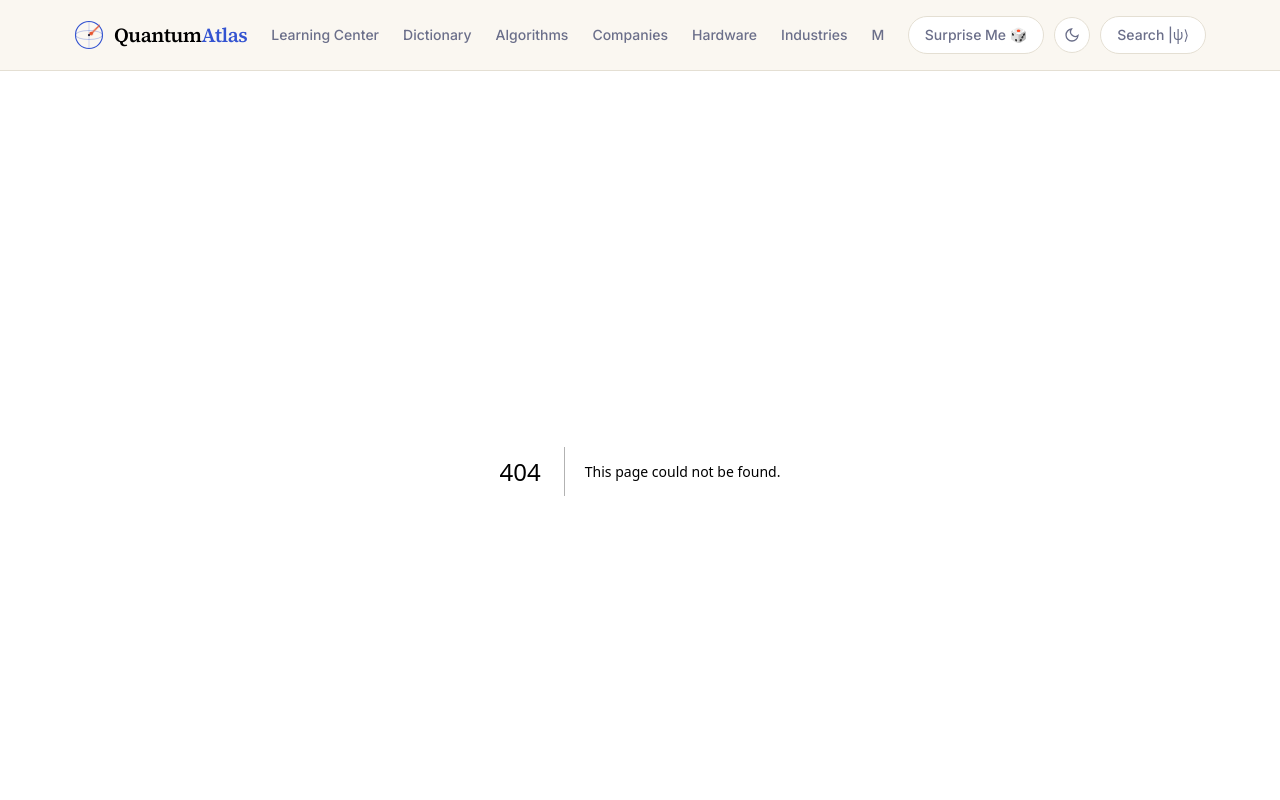
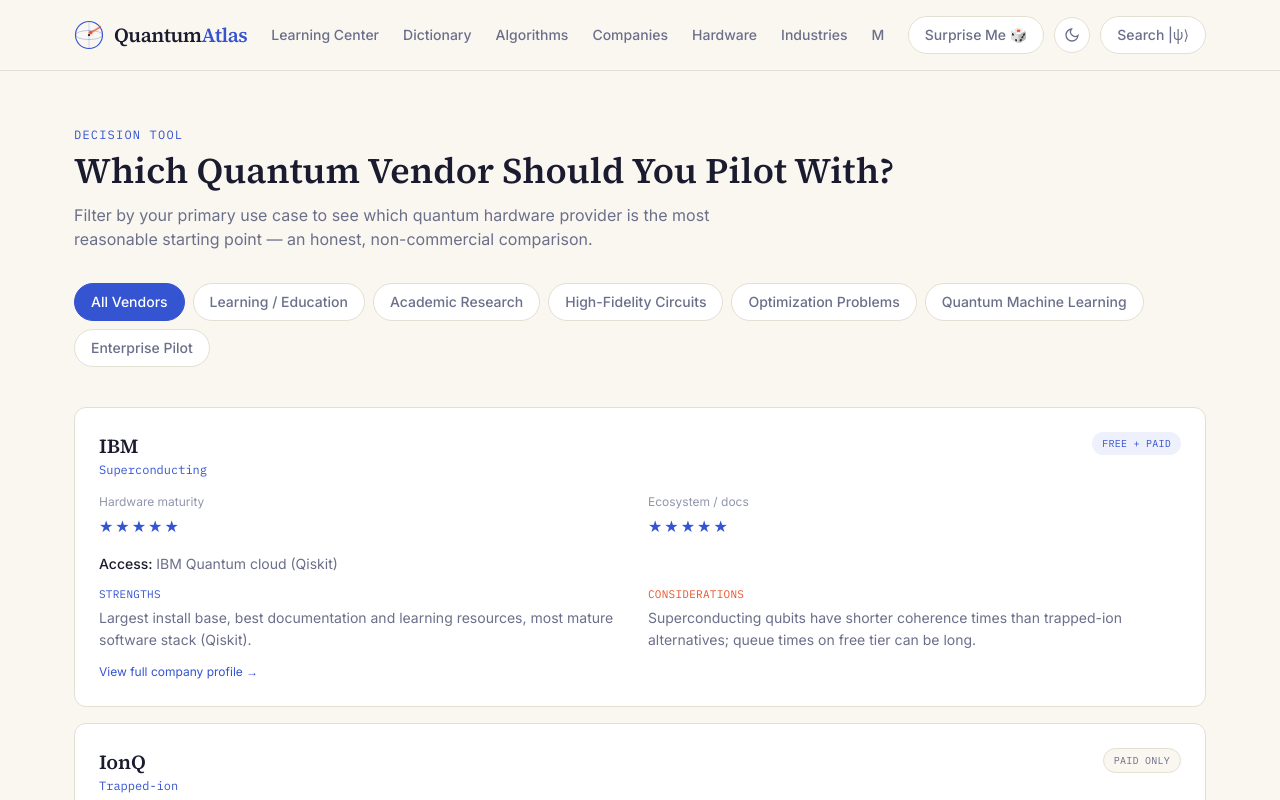
Before and after one commit to goalandpriority-ui/quantum-atlas, a Next.js app: page /vendor-comparison in a window 1280 px wide. Before the commit this address had no page. Shown: the top 800 px of the page. Built offline with nearby package versions, Linux system fonts and the light colour scheme.

Commit message:
Add vendor comparison page for quantum providers
This file implements a vendor comparison page for quantum computing providers, including filtering options based on use cases and displaying vendor details such as strengths and considerations.

```diff
--- /dev/null
+++ b/app/vendor-comparison/page.tsx
@@ -0,0 +1,245 @@
+"use client";
+
+import { useState } from "react";
+import Link from "next/link";
+
+type Vendor = {
+  name: string;
+  slug: string;
+  qubitType: string;
+  bestFor: string[];
+  accessModel: string;
+  maturity: number; // 1-5
+  ecosystemSize: number; // 1-5
+  pricing: "Free tier" | "Paid only" | "Free + Paid";
+  strengths: string;
+  considerations: string;
+};
+
+const vendors: Vendor[] = [
+  {
+    name: "IBM",
+    slug: "ibm",
+    qubitType: "Superconducting",
+    bestFor: ["learning", "research", "broad-ecosystem"],
+    accessModel: "IBM Quantum cloud (Qiskit)",
+    maturity: 5,
+    ecosystemSize: 5,
+    pricing: "Free + Paid",
+    strengths: "Largest install base, best documentation and learning resources, most mature software stack (Qiskit).",
+    considerations: "Superconducting qubits have shorter coherence times than trapped-ion alternatives; queue times on free tier can be long.",
+  },
+  {
+    name: "IonQ",
+    slug: "ionq",
+    qubitType: "Trapped-ion",
+    bestFor: ["high-fidelity", "research"],
+    accessModel: "AWS Braket, Azure Quantum, IonQ direct",
+    maturity: 4,
+    ecosystemSize: 3,
+    pricing: "Paid only",
+    strengths: "High gate fidelity, all-to-all qubit connectivity, publicly traded with transparent roadmap.",
+    considerations: "No meaningful free tier; smaller qubit counts than superconducting competitors.",
+  },
+  {
+    name: "Quantinuum",
+    slug: "quantinuum",
+    qubitType: "Trapped-ion (QCCD)",
+    bestFor: ["high-fidelity", "enterprise"],
+    accessModel: "Direct enterprise access, Azure Quantum",
+    maturity: 4,
+    ecosystemSize: 3,
+    pricing: "Paid only",
+    strengths: "Industry-leading two-qubit gate fidelity, strong enterprise relationships, recently public (Nasdaq: QNT).",
+    considerations: "Primarily enterprise-focused pricing; less accessible for individual learners or small pilots.",
+  },
+  {
+    name: "Rigetti",
+    slug: "rigetti",
+    qubitType: "Superconducting",
+    bestFor: ["learning", "hybrid-cloud"],
+    accessModel: "AWS Braket, Rigetti QCS",
+    maturity: 3,
+    ecosystemSize: 3,
+    pricing: "Free + Paid",
+    strengths: "Fast gate speeds, strong hybrid classical-quantum cloud integration, sells standalone QPU hardware (Novera).",
+    considerations: "Smaller qubit counts and lower fidelity than IBM or trapped-ion leaders in recent benchmarks.",
+  },
+  {
+    name: "D-Wave",
+    slug: "d-wave",
+    qubitType: "Quantum annealing",
+    bestFor: ["optimization-only"],
+    accessModel: "Leap cloud platform",
+    maturity: 5,
+    ecosystemSize: 3,
+    pricing: "Free + Paid",
+    strengths: "Largest qubit counts available (4000+), mature optimization-focused software, longest commercial track record.",
+    considerations: "Cannot run general gate-based algorithms (no Shor's, no Grover's) — purpose-built for optimization only.",
+  },
+  {
+    name: "Xanadu",
+    slug: "xanadu",
+    qubitType: "Photonic",
+    bestFor: ["quantum-ml", "research"],
+    accessModel: "Xanadu Cloud, PennyLane (open-source)",
+    maturity: 3,
+    ecosystemSize: 3,
+    pricing: "Free + Paid",
+    strengths: "Room-temperature operation, PennyLane is purpose-built for quantum machine learning, first publicly traded photonic company.",
+    considerations: "Photonic architecture is less proven at scale than superconducting or trapped-ion approaches.",
+  },
+  {
+    name: "Pasqal",
+    slug: "pasqal",
+    qubitType: "Neutral atom",
+    bestFor: ["simulation", "research"],
+    accessModel: "Pasqal Cloud, EuroHPC partnerships",
+    maturity: 3,
+    ecosystemSize: 2,
+    pricing: "Paid only",
+    strengths: "Reconfigurable qubit connectivity, well-suited to quantum simulation problems with geometric structure.",
+    considerations: "Smaller software ecosystem than IBM or Google; primarily research-focused access model.",
+  },
+];
+
+const useCaseFilters = [
+  { key: "all", label: "All Vendors" },
+  { key: "learning", label: "Learning / Education" },
+  { key: "research", label: "Academic Research" },
+  { key: "high-fidelity", label: "High-Fidelity Circuits" },
+  { key: "optimization-only", label: "Optimization Problems" },
+  { key: "quantum-ml", label: "Quantum Machine Learning" },
+  { key: "enterprise", label: "Enterprise Pilot" },
+];
+
+function StarRating({ value }: { value: number }) {
+  return (
+    <div className="flex gap-0.5">
+      {Array.from({ length: 5 }, (_, i) => (
+        <span key={i} className={i < value ? "text-quantum" : "text-line"}>★</span>
+      ))}
+    </div>
+  );
+}
+
+export default function VendorComparisonPage() {
+  const [filter, setFilter] = useState("all");
+
+  const filtered = filter === "all" ? vendors : vendors.filter((v) => v.bestFor.includes(filter));
+
+  return (
+    <div className="max-w-content mx-auto px-6 py-14">
+      <p className="font-mono text-xs uppercase tracking-widest text-quantum mb-2">
+        Decision Tool
+      </p>
+      <h1 className="font-serif text-3xl md:text-4xl font-semibold text-ink mb-3">
+        Which Quantum Vendor Should You Pilot With?
+      </h1>
+      <p className="text-ink-muted max-w-2xl mb-8">
+        Filter by your primary use case to see which quantum hardware
+        provider is the most reasonable starting point — an honest,
+        non-commercial comparison.
+      </p>
+
+      {/* Filter pills */}
+      <div className="flex flex-wrap gap-2 mb-10">
+        {useCaseFilters.map((f) => (
+          <button
+            key={f.key}
+            onClick={() => setFilter(f.key)}
+            className={`px-4 py-2 rounded-full text-sm font-medium border transition-colors ${
+              filter === f.key
+                ? "bg-quantum text-white border-quantum"
+                : "bg-surface text-ink-muted border-line hover:border-quantum hover:text-quantum"
+            }`}
+          >
+            {f.label}
+          </button>
+        ))}
+      </div>
+
+      {/* Vendor cards */}
+      <div className="space-y-4">
+        {filtered.map((v) => (
+          <div key={v.slug} className="rounded-xl border border-line bg-surface p-6">
+            <div className="flex items-start justify-between gap-3 mb-4">
+              <div>
+                <Link href={`/companies/${v.slug}`} className="font-serif text-xl font-semibold text-ink hover:text-quantum transition-colors">
+                  {v.name}
+                </Link>
+                <p className="font-mono text-xs text-quantum mt-0.5">{v.qubitType}</p>
+              </div>
+              <span className={`font-mono text-[10px] uppercase tracking-wide rounded-full px-2.5 py-1 shrink-0 ${
+                v.pricing === "Free + Paid" ? "text-quantum bg-quantum-50" : "text-ink-muted bg-paper border border-line"
+              }`}>
+                {v.pricing}
+              </span>
+            </div>
+
+            <div className="grid sm:grid-cols-2 gap-4 mb-4">
+              <div>
+                <p className="text-xs text-ink-soft mb-1">Hardware maturity</p>
+                <StarRating value={v.maturity} />
+              </div>
+              <div>
+                <p className="text-xs text-ink-soft mb-1">Ecosystem / docs</p>
+                <StarRating value={v.ecosystemSize} />
+              </div>
+            </div>
+
+            <p className="text-sm text-ink-muted mb-3"><span className="font-medium text-ink">Access: </span>{v.accessModel}</p>
+
+            <div className="grid sm:grid-cols-2 gap-4">
+              <div>
+                <p className="font-mono text-[11px] uppercase tracking-wide text-quantum mb-1">Strengths</p>
+                <p className="text-sm text-ink-muted leading-relaxed">{v.strengths}</p>
+              </div>
+              <div>
+                <p className="font-mono text-[11px] uppercase tracking-wide text-collapse mb-1">Considerations</p>
+                <p className="text-sm text-ink-muted leading-relaxed">{v.considerations}</p>
+              </div>
+            </div>
+
+            <Link href={`/companies/${v.slug}`} className="text-xs text-quantum hover:underline mt-3 inline-block">
+              View full company profile →
+            </Link>
+          </div>
+        ))}
+      </div>
+
+      {filtered.length === 0 && (
+        <p className="text-ink-muted text-center py-12">No vendors match this filter.</p>
+      )}
+
+      <div className="prose-quantum max-w-2xl mt-10">
+        <h2>How to use this comparison</h2>
+        <p>
+          There's no universally "best" vendor — the right choice depends
+          entirely on your goal. If you're learning or building internal
+          expertise, IBM's free tier and extensive documentation make it
+          the easiest entry point. If you need the highest possible gate
+          fidelity for a research-grade pilot, IonQ or Quantinuum's
+          trapped-ion systems are worth the cost. If your problem is
+          specifically optimization-shaped, D-Wave's quantum annealing
+          approach may outperform gate-based alternatives for that narrow
+          use case. See our{" "}
+          <Link href="/compare" className="text-quantum hover:underline">
+            Compare Processors tool
+          </Link>{" "}
+          for detailed technical specifications once you've narrowed your
+          options.
+        </p>
+      </div>
+
+      <div className="mt-10 rounded-2xl bg-quantum-50 border border-quantum-100 p-8 max-w-2xl">
+        <p className="font-mono text-xs uppercase tracking-widest text-quantum mb-2">Related</p>
+        <div className="flex flex-col gap-2 text-sm">
+          <Link href="/compare" className="text-quantum hover:underline">→ Compare Processors (technical specs)</Link>
+          <Link href="/companies" className="text-quantum hover:underline">→ Companies Database</Link>
+          <Link href="/courses" className="text-quantum hover:underline">→ Courses — learn each platform</Link>
+        </div>
+      </div>
+    </div>
+  );
+                                  }
```
